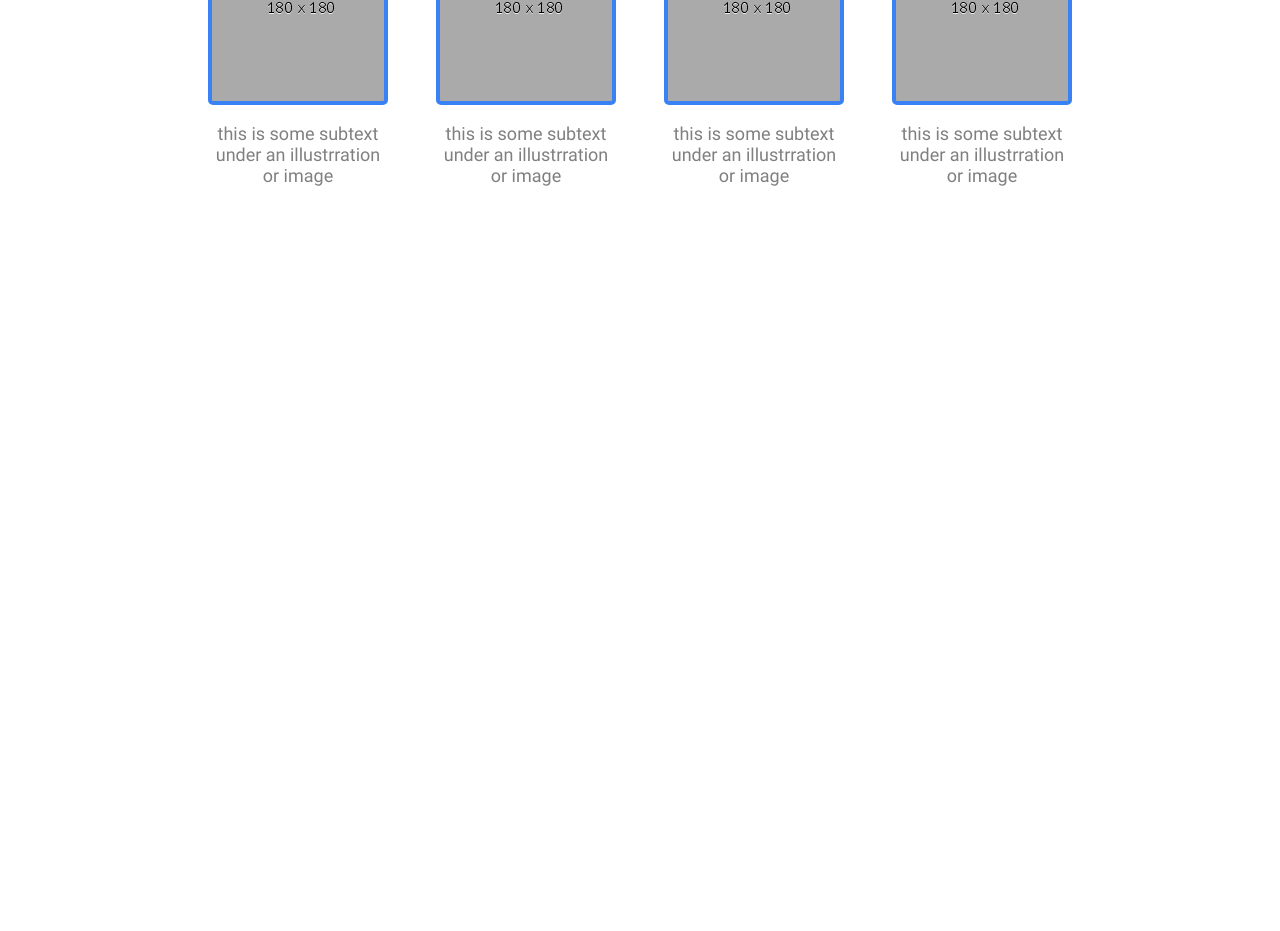
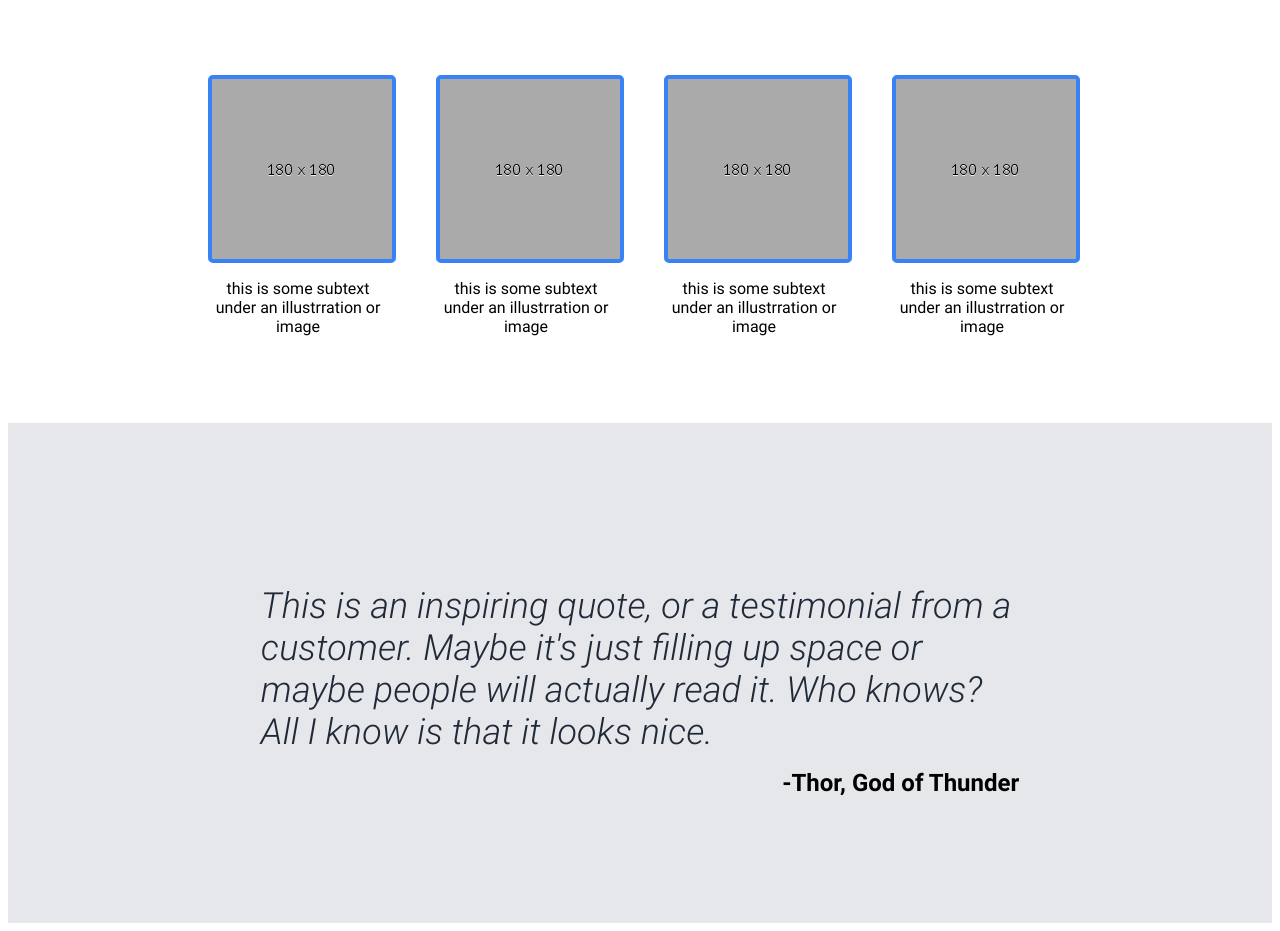
Before and after one commit to RobLaughlin/odin-landing-page, a plain HTML site: page index.html in a window 1280 px wide. Shown: the part 673-1604 px from the top of the page. Before the commit the page ends 904 px from the top, so only its background shows below. Drawn offline with Linux system fonts and the light colour scheme.

Commit message:
Add quote section and resize all sections

```diff
--- a/index.html
+++ b/index.html
@@ -31,22 +31,26 @@
         <h1 class="mainInfoTitle">Some random information.</h1>
         <div class="infoImages">
             <div class="infoCard">
-                <div class="infoImgContainer"><img src="images/180x180.gif" alt="180 by 180 info image placeholder" class="infoImg"></div>
+                <div class="infoImgContainer"></div>
                 <p class="infoImgDescription">this is some subtext under an illustrration or image</p>
             </div>
             <div class="infoCard">
-                <div class="infoImgContainer"><img src="images/180x180.gif" alt="180 by 180 info image placeholder" class="infoImg"></div>
+                <div class="infoImgContainer"></div>
                 <p class="infoImgDescription">this is some subtext under an illustrration or image</p>
             </div>
             <div class="infoCard">
-                <div class="infoImgContainer"><img src="images/180x180.gif" alt="180 by 180 info image placeholder" class="infoImg"></div>
+                <div class="infoImgContainer"></div>
                 <p class="infoImgDescription">this is some subtext under an illustrration or image</p>
             </div>
             <div class="infoCard">
-                <div class="infoImgContainer"><img src="images/180x180.gif" alt="180 by 180 info image placeholder" class="infoImg"></div>
+                <div class="infoImgContainer"></div>
                 <p class="infoImgDescription">this is some subtext under an illustrration or image</p>
             </div>
         </div>
     </div>
+    <div id="QuoteContainer" class="landingSection">
+        <p class="quote">This is an inspiring quote, or a testimonial from a customer. Maybe it's just filling up space or maybe people will actually read it. Who knows? All I know is that it looks nice.</p>
+        <span class="quoteAuthor">-Thor, God of Thunder</span>
+    </div>
 </body>
 </html>
--- a/styles/index.css
+++ b/styles/index.css
@@ -8,6 +8,10 @@
     src: url('../fonts/Roboto-Bold.ttf');
 }
 
+@font-face {
+    font-family: 'Roboto-Light-Italic';
+    src: url('../fonts/Roboto-LightItalic.ttf');
+}
 
 * {
     font-family: 'Roboto', 'Times New Roman', Times, serif;
@@ -61,7 +65,7 @@ a:hover {
 }
 
 .landingSection {
-    height: 400px;
+    height: 500px;
 }
 
 #MainTitleContainer {
@@ -109,6 +113,13 @@ a:hover {
     background-color: #2556a3;
 }
 
+/* #MainInfoContainer {
+    display: flex;
+    align-items: center;
+    justify-content: center;
+    flex-direction: column;
+} */
+
 .mainInfoTitle {
     font-size: 36px;
     font-family: 'Roboto-Bold', 'Times New Roman', Times, serif;
@@ -124,6 +135,8 @@ a:hover {
 .infoImages {
     display: flex;
     justify-content: center;
+    align-items: center;
+    height: 400px;
     gap: 48px;
 }
 
@@ -131,10 +144,30 @@ a:hover {
     border: 4px solid #3882F6;
     border-radius: 5px;
     background-image: url("../images/180x180.gif");
+    width: 180px;
+    height: 180px;
     overflow: hidden;
 }
 
-.infoImgDescription {
-    color: gray;
-    font-size: 18px;
+#QuoteContainer {
+    background-color: #E5E7EB;
+    display: flex;
+    flex-direction: column;
+    justify-content: center;
+    align-items: center;
 }
+
+.quote {
+    font-size: 36px;
+    font-family: 'Roboto-Light-Italic', 'Times New Roman', Times, serif;
+    color: #1F2937;
+    width: 60%;
+    margin-bottom: 16px;
+}
+
+.quoteAuthor {
+    width: 60%;
+    text-align: right;
+    font-family: 'Roboto-Bold', 'Times New Roman', Times, serif;
+    font-size: 24px;
+}
```
